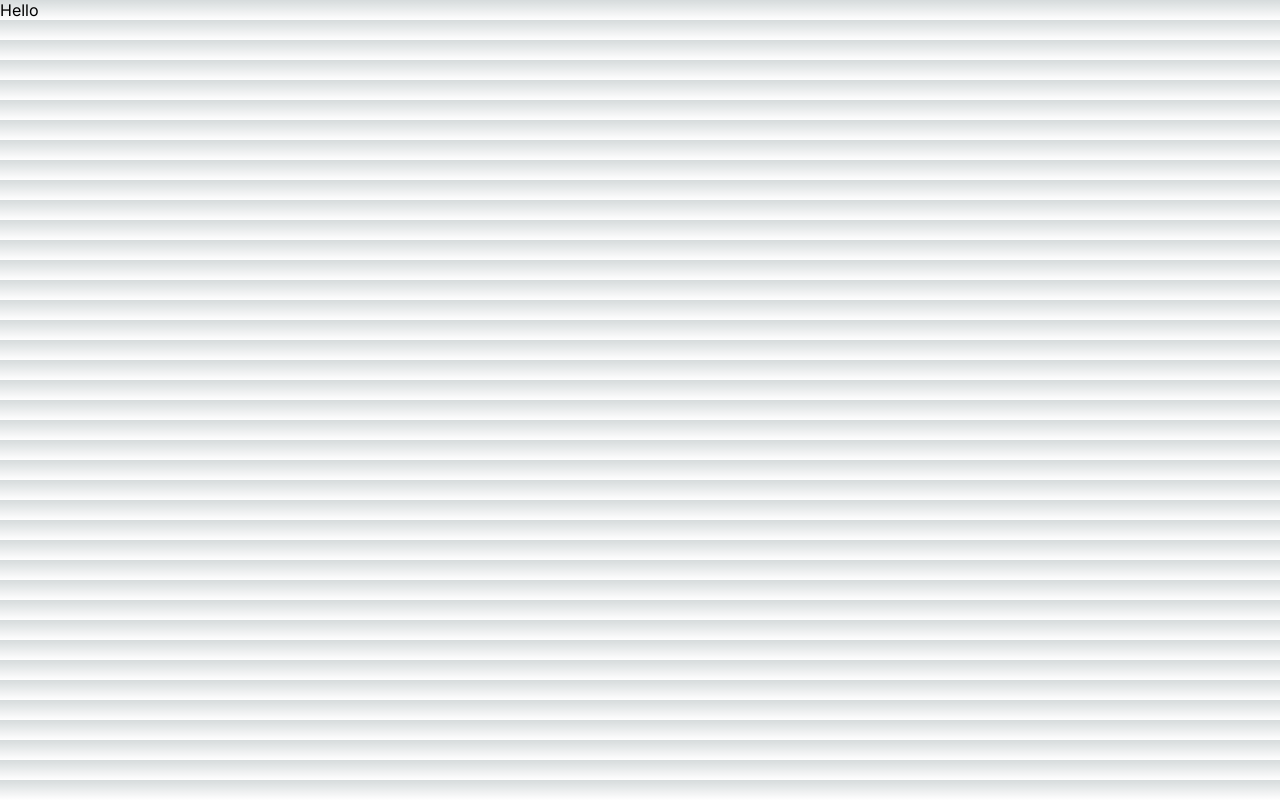
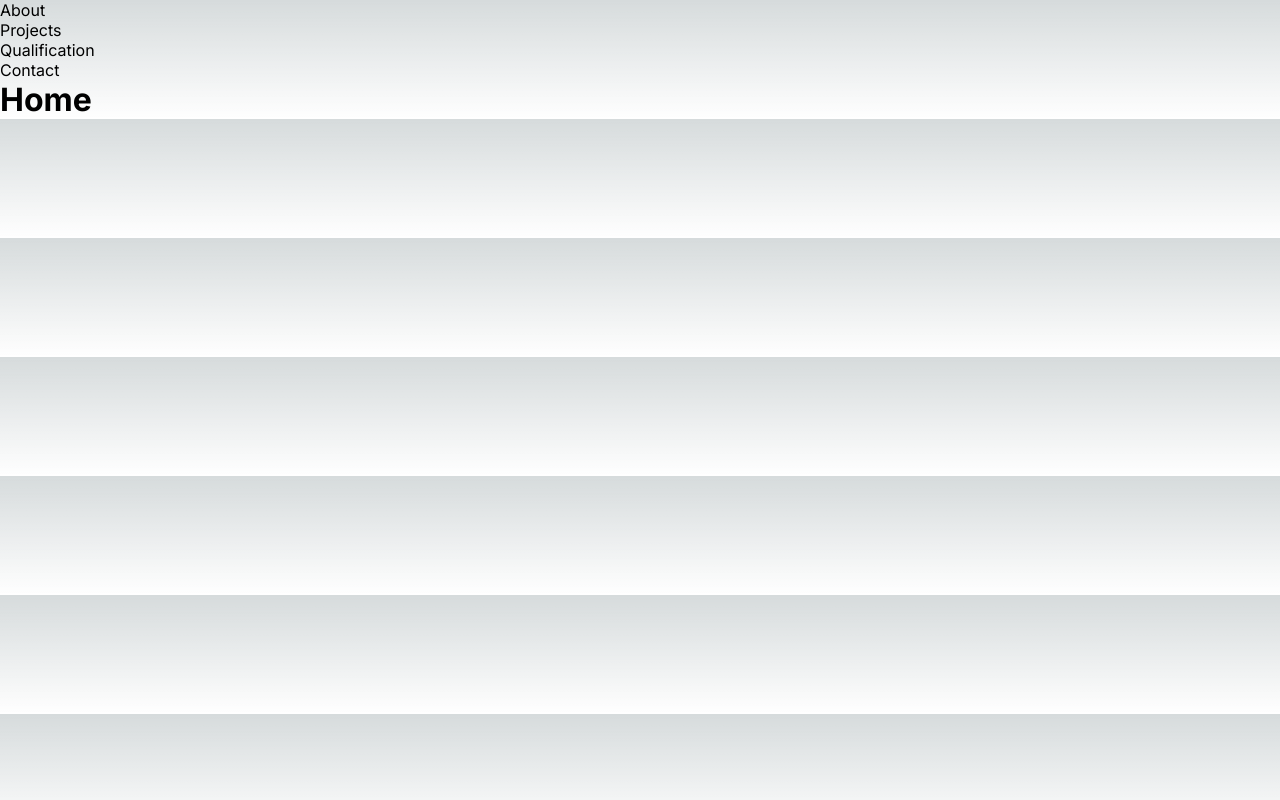
Before and after one commit to satyamksharma/portfolio-old, a Next.js app: page / in a window 1280 px wide. Built offline with nearby package versions, Linux system fonts and the light colour scheme.

Commit message:
added navigation

```diff
--- a/app/page.js
+++ b/app/page.js
@@ -1,7 +1,17 @@
+import Header from "@/components/Header";
+import Navigation from "@/components/Navigation";
+
 export const metadata = {
     title: "Satyam Kumar",
 };
 
 export default function Home() {
-    return <main>Hello</main>;
+    return (
+        <>
+            <Navigation />
+            <main>
+                <h1>Home</h1>
+            </main>
+        </>
+    );
 }
--- /dev/null
+++ b/components/Header.jsx
@@ -0,0 +1,5 @@
+function Header() {
+    return <div>Header</div>;
+}
+
+export default Header;
--- /dev/null
+++ b/components/Navigation.jsx
@@ -0,0 +1,22 @@
+import Link from "next/link";
+
+function Navigation() {
+    return (
+        <ul>
+            <li>
+                <Link href='/about'>About</Link>
+            </li>
+            <li>
+                <Link href='/projects'>Projects</Link>
+            </li>
+            <li>
+                <Link href='/qualification'>Qualification</Link>
+            </li>
+            <li>
+                <Link href='/contact'>Contact</Link>
+            </li>
+        </ul>
+    );
+}
+
+export default Navigation;
```
